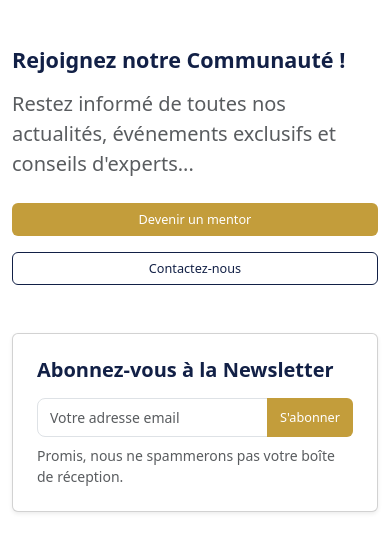
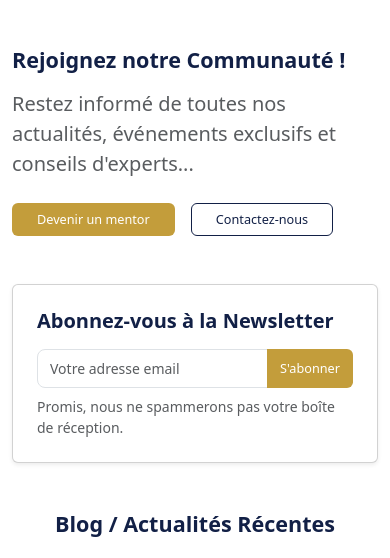
Before and after one commit to Lazare-tech/Shine, a Django app: page / in a window 390 px wide. Shown: the part 2920-3478 px from the top of the page. Run offline with Django 4.2, Linux system fonts and the light colour scheme; some libraries are stand-ins or nearby versions.

Commit message:
responsive

```diff
--- a/shine/templates/shine/body/index.html
+++ b/shine/templates/shine/body/index.html
@@ -419,8 +419,7 @@
     </div>
 </div>
 
-<section class="py-5">
-    <div class="container">
+<section class="container py-5">
         <div class="row g-5">
 
             <!-- PARTIE GAUCHE -->
@@ -454,7 +453,7 @@
             <div class="col-lg-6">
                 <h4 class="fw-bold mb-4 text-center text-lg-start text-title-blue">Blog / Actualités Récentes</h4>
 
-                <div class="d-flex  gap-3 flex-custom-card r">
+                <div class="d-flex  gap-3 flex-custom-card ">
 
                     <!-- CARD 1 -->
                     <div class="custom-blog-card shadow-sm">
@@ -496,7 +495,6 @@
             </div>
 
         </div>
-    </div>
 </section>
 
 
--- a/static/css/layout/hero.css
+++ b/static/css/layout/hero.css
@@ -1,3 +1,8 @@
+/*
+* {
+    outline: 1px solid rgba(255, 0, 0, 0.15);
+} */
+
 .hero-banner {
     position: relative;
     height: 567px;
@@ -278,6 +283,7 @@
         display: flex;
         flex-direction: column;
         justify-content: space-between;
+
     }
 
     /* Texte optimisé mobile */
@@ -298,7 +304,7 @@
     }
 
     /* Les cards l'une sous l'autre */
-    .col-lg-6 .d-flex {
+    .col-lg-6 .flex-custom-card {
         flex-direction: column;
     }
 }
```
